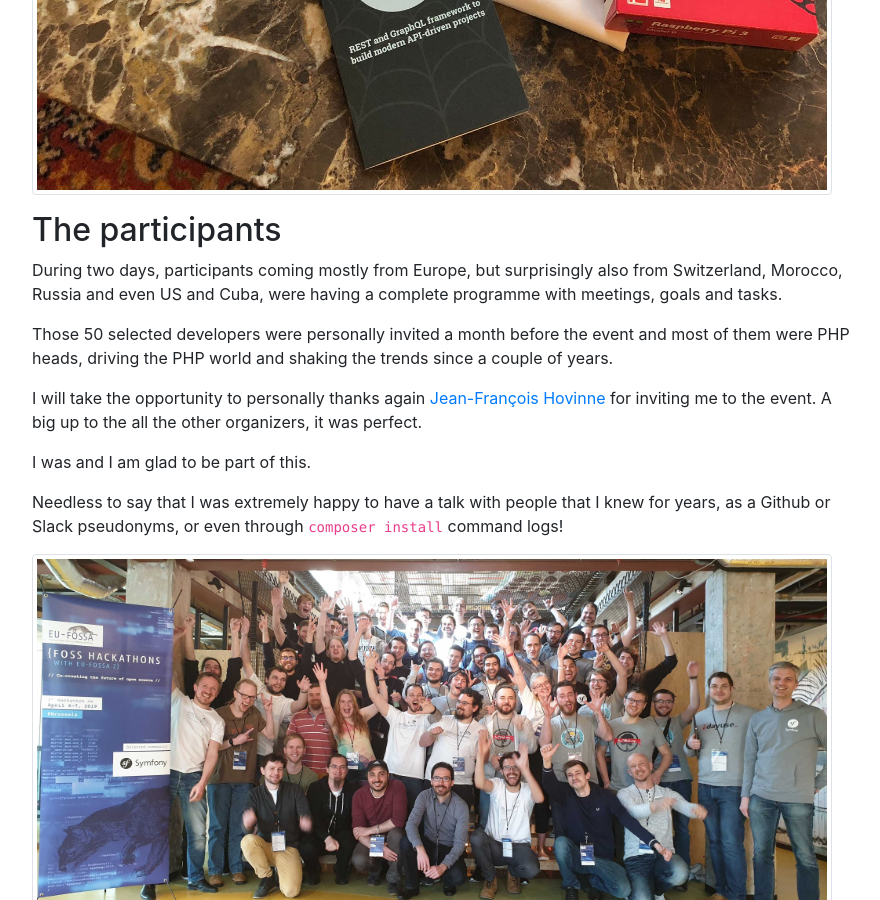
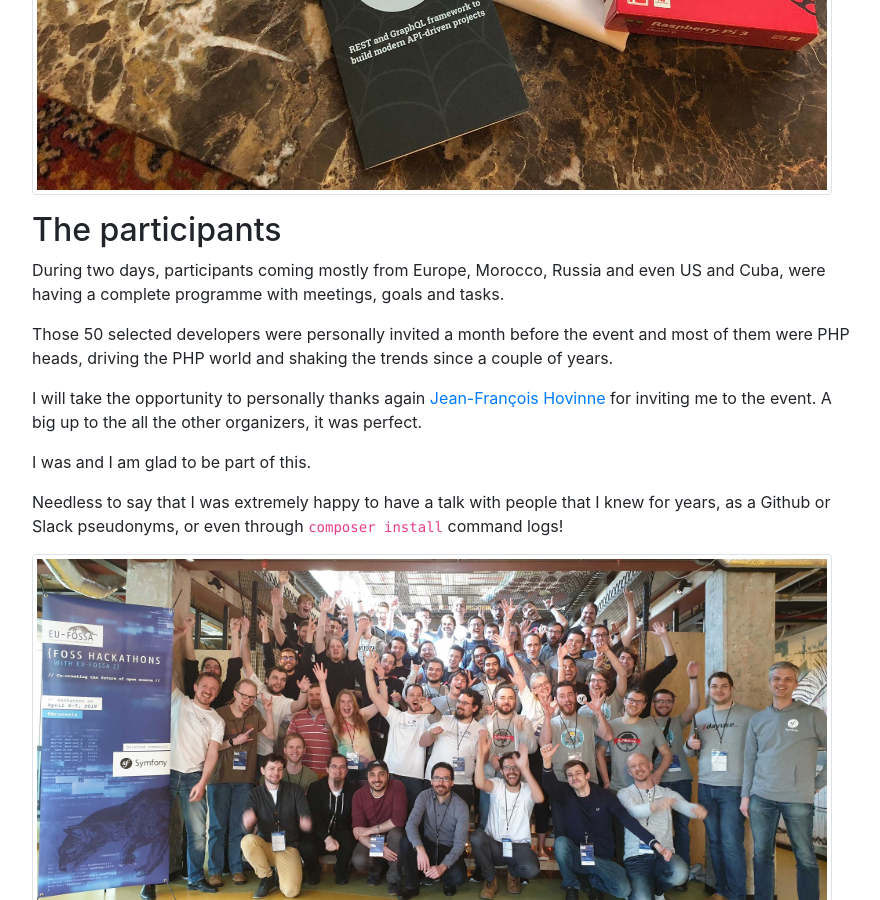
Before and after one commit to drupol/not-a-number.io, a Jekyll site: the page built from _posts/random/2019-04-07-eufossa-hackathon-security-php-symfony.md, in a window 1280 px wide and 900 px high, scrolled down 2608 px. Shown: the whole window, without its empty margins (53-933 px from the left). Built offline with Jekyll 4.4.1, drawn with Linux system fonts in a browser that asks for light colours; nearby versions of some CDN libraries; comment, search, counter and statistics services are not loaded.

Commit message:
Improve wording.

```diff
--- a/_posts/random/2019-04-07-eufossa-hackathon-security-php-symfony.md
+++ b/_posts/random/2019-04-07-eufossa-hackathon-security-php-symfony.md
@@ -42,7 +42,7 @@ The European Commission pulled out all the stops for this event, every participa
 
 ## The participants
 
-During two days, participants coming mostly from Europe, but surprisingly also from Switzerland, Morocco, Russia and even US and Cuba, were having a complete programme with meetings, goals and tasks.
+During two days, participants coming mostly from Europe, Morocco, Russia and even US and Cuba, were having a complete programme with meetings, goals and tasks.
 
 Those 50 selected developers were personally invited a month before the event and most of them were PHP heads, driving the PHP world and shaking the trends since a couple of years.
 
```
